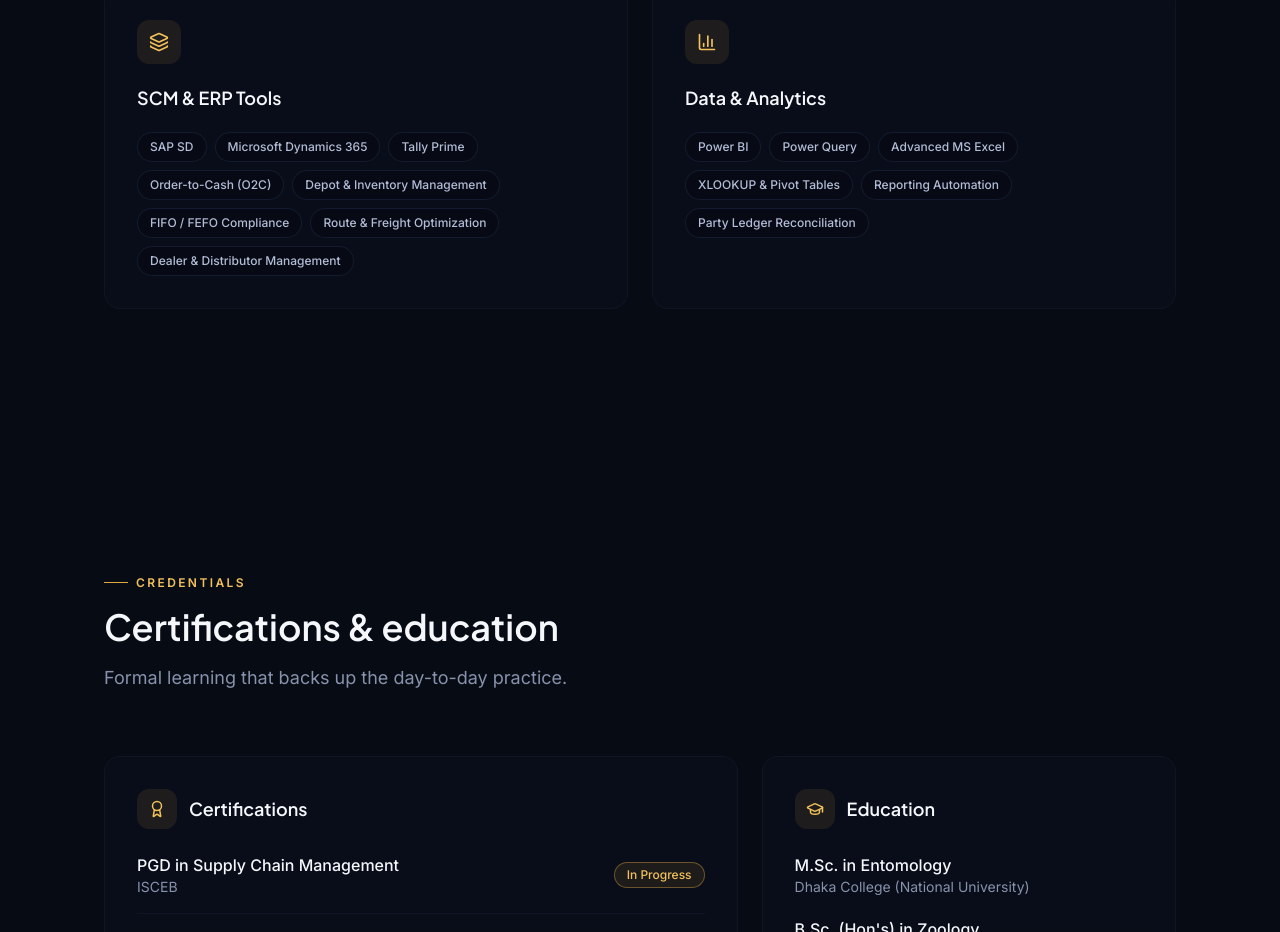
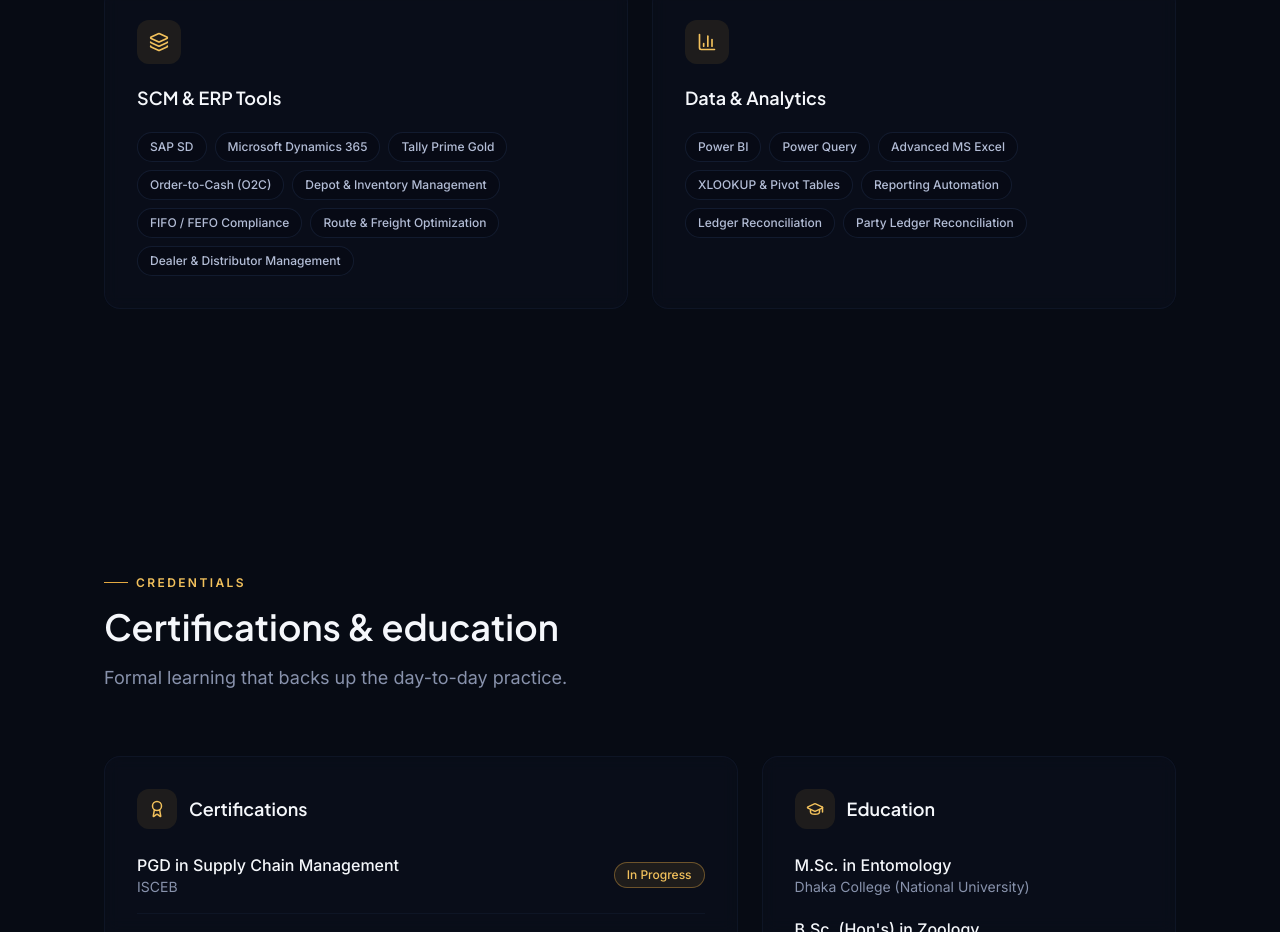
Before and after one commit to nurmohammad-netizen/nurmohammad, a Next.js app: page / in a window 1280 px wide. Shown: the part 4655-5587 px from the top of the page. Built offline with nearby package versions, Linux system fonts and the light colour scheme.

Commit message:
Correct Tally Prime Gold and add Ledger Reconciliation skill

```diff
--- a/src/data/portfolio.ts
+++ b/src/data/portfolio.ts
@@ -154,7 +154,7 @@
     skills: [
       "SAP SD",
       "Microsoft Dynamics 365",
-      "Tally Prime",
+      "Tally Prime Gold",
       "Order-to-Cash (O2C)",
       "Depot & Inventory Management",
       "FIFO / FEFO Compliance",
@@ -170,6 +170,7 @@
       "Advanced MS Excel",
       "XLOOKUP & Pivot Tables",
       "Reporting Automation",
+      "Ledger Reconciliation",
       "Party Ledger Reconciliation",
     ],
   },
```
